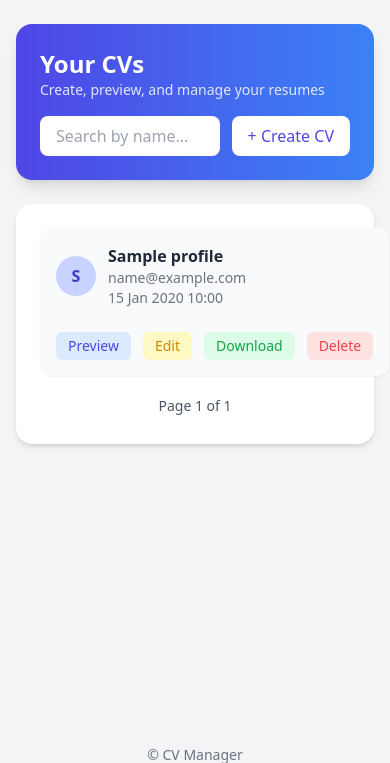
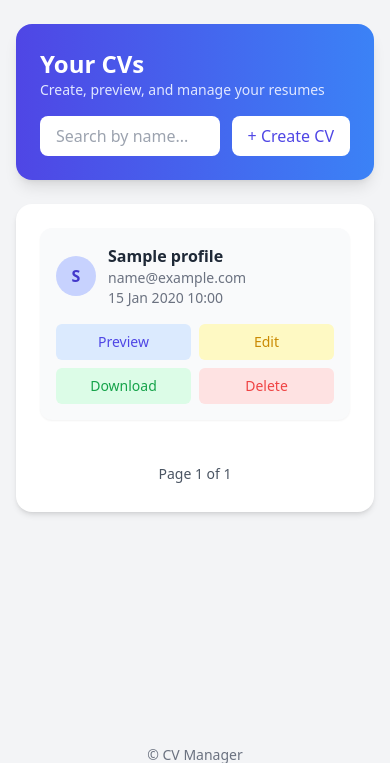
Before and after one commit to Inder0/Cv-generator, a Django app: template myapp/templates/myapp/dashboard.html in a window 390 px wide. Shown: the part 63-826 px from the top of the page. Run offline with Django 5.2, Linux system fonts and the light colour scheme; the template is opened without the code that fills it: most values are stand-ins (such as "Sample title", 1, 10 or a date in 2020); some libraries are stand-ins or nearby versions.

Commit message:
fix mobile view

```diff
--- a/myapp/templates/myapp/dashboard.html
+++ b/myapp/templates/myapp/dashboard.html
@@ -6,7 +6,6 @@
 
 <div class="bg-gradient-to-r from-indigo-600 to-blue-500 rounded-2xl p-6 text-white shadow-lg mb-6">
     <div class="flex flex-col md:flex-row md:items-center md:justify-between gap-4">
-
     <div>
         <h1 class="text-2xl font-semibold">Your CVs</h1>
         <p class="text-sm text-indigo-100">
@@ -22,7 +21,7 @@
         </form>
 
         <a href="{% url 'create_profile' %}"
-               class="bg-white text-indigo-600 px-4 py-2 rounded-lg font-medium hover:bg-gray-100">
+           class="bg-white text-indigo-600 px-4 py-2 rounded-lg font-medium hover:bg-gray-100 whitespace-nowrap">
             + Create CV
         </a>
     </div>
@@ -30,56 +29,59 @@
 </div>
 </div>
 
-
-<div class="bg-white rounded-2xl p-6 shadow-md space-y-4">
+<div class="bg-white rounded-2xl max-w-4xl mx-auto p-6 shadow-md space-y-6">
 
 {% if object_list %}
-        <div class="grid sm:grid-cols-2 lg:grid-cols-3 gap-6">
+    <div class="grid grid-cols-1 sm:grid-cols-2 gap-4">
 
         {% for profile in object_list %}
-            <div class="bg-gray-50 rounded-xl p-4 shadow-sm hover:shadow-md transition space-y-6">
-
-                <div class="flex items-center gap-3 mb-4">
+        <div class="bg-gray-50 rounded-xl p-4 shadow-sm hover:shadow-md transition w-full space-y-4">
+            <div class="flex items-center gap-3">
                 <div class="w-10 h-10 flex items-center justify-center rounded-full bg-indigo-200 text-indigo-700 font-semibold">
                     {{ profile.name|slice:":1" }}
                 </div>
 
-                    <div>
-                        <h2 class="font-semibold text-gray-800">{{ profile.name }}</h2>
-                        <p class="text-sm text-gray-500">{{ profile.email }}</p>
-                        <p class="text-sm text-gray-500">{{profile.created_at|date:"d M Y H:i"}}</p>
+                <div class="min-w-0">
+                    <h2 class="font-semibold text-gray-800 truncate">{{ profile.name }}</h2>
+                    <p class="text-sm text-gray-500 truncate">{{ profile.email }}</p>
+                    <p class="text-sm text-gray-500">
+                        {{ profile.created_at|date:"d M Y H:i" }}
+                    </p>
                 </div>
             </div>
 
-                <div class="flex flex-nowrap overflow-x-auto items-center space-x-3 justify-center text-sm mt-3">
-                    <a href="{% url 'resume' profile.id %}" class="px-3 whitespace-nowrap py-1 rounded-md bg-blue-100 text-indigo-600 hover:underline">
+            <div class="grid grid-cols-2 gap-2 text-sm">
+                <a href="{% url 'resume' profile.id %}"
+                   class="text-center px-3 py-2 rounded-md bg-blue-100 text-indigo-600">
                     Preview
                 </a>
-                    <a href="{% url 'edit_profile' profile.id %}" class="px-3 py-1 whitespace-nowrap rounded-md bg-yellow-100 text-yellow-600 hover:underline">
+                <a href="{% url 'edit_profile' profile.id %}"
+                   class="text-center px-3 py-2 rounded-md bg-yellow-100 text-yellow-600">
                     Edit
                 </a>
-                    <a href="{% url 'download_resume' profile.id %}" class="px-3 py-1 rounded-md whitespace-nowrap bg-green-100 text-green-600 hover:underline">
+                <a href="{% url 'download_resume' profile.id %}"
+                   class="text-center px-3 py-2 rounded-md bg-green-100 text-green-600">
                     Download
                 </a>
-                    <a href="{% url 'delete_profile' profile.id %}" class="px-3 py-1 rounded-md bg-red-100 whitespace-nowrap text-red-500 hover:underline">
+                <a href="{% url 'delete_profile' profile.id %}"
+                   class="text-center px-3 py-2 rounded-md bg-red-100 text-red-500">
                     Delete
                 </a>
             </div>
         </div>
         {% endfor %}
     </div>
-    <div class="flex items-center justify-center gap-2">
+
+    <div class="flex items-center justify-center gap-2 pt-4">
         {% if page_obj.has_previous %}
             <a href="?page={{ page_obj.previous_page_number }}{% if request.GET.q %}&q={{ request.GET.q }}{% endif %}"
                class="px-3 py-1 bg-gray-200 rounded-md hover:bg-gray-300">
                 Prev
             </a>
         {% endif %}
-
         <span class="px-3 py-1 text-sm text-gray-600">
             Page {{ page_obj.number }} of {{ page_obj.paginator.num_pages }}
         </span>
-
         {% if page_obj.has_next %}
             <a href="?page={{ page_obj.next_page_number }}{% if request.GET.q %}&q={{ request.GET.q }}{% endif %}"
                class="px-3 py-1 bg-gray-200 rounded-md hover:bg-gray-300">
@@ -87,13 +89,10 @@
             </a>
         {% endif %}
     </div>
-
 {% else %}
     <p class="text-gray-500 text-center">No CVs yet, start by adding a CV!</p>
-
 {% endif %}
 
-</div>
 
 </div>
 
```
Lines whose indentation alone changed are shown as unchanged.
